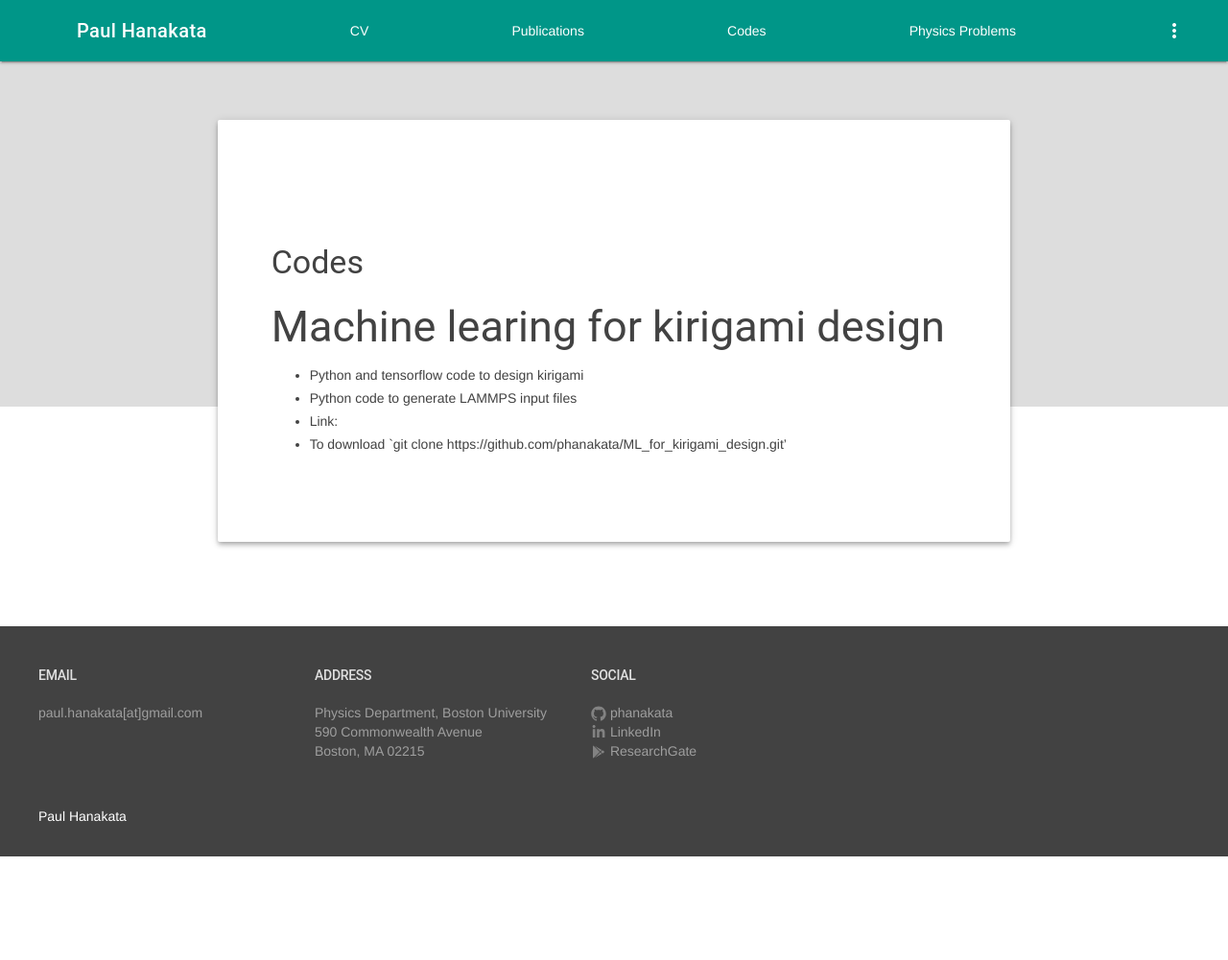
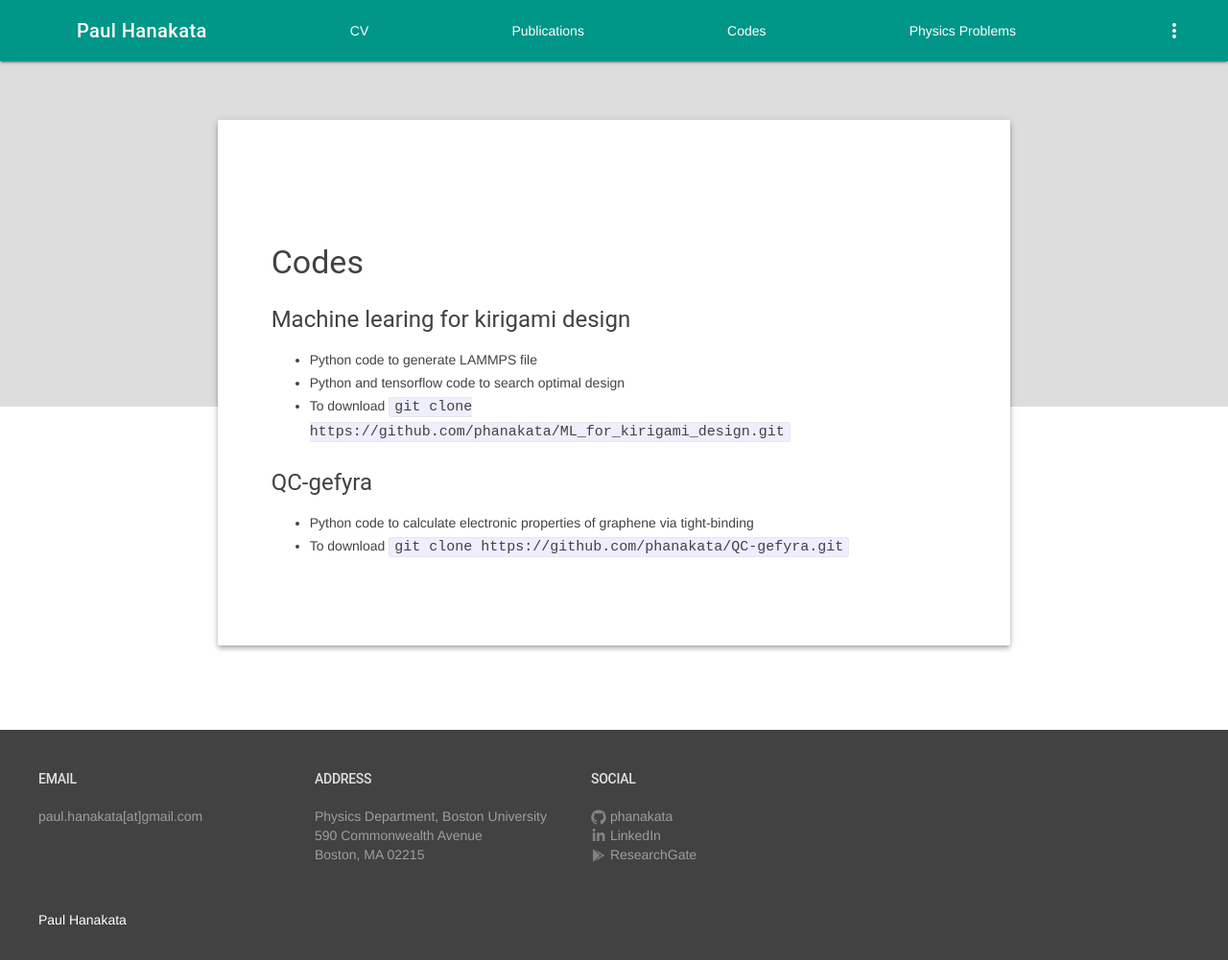
Before and after one commit to phanakata/phanakata.github.io, a Jekyll site: the page built from pages/Codes.md, in a window 1280 px wide. Shown: the whole page at 96% size. Built offline with Jekyll 4.4.1, drawn with Linux system fonts in a browser that asks for light colours; before the commit the page ends 900 px from its top, so only the background shows below that.

Commit message:
Update Codes.md
Add codes

```diff
--- a/pages/Codes.md
+++ b/pages/Codes.md
@@ -4,8 +4,11 @@ title: Codes
 permalink: /Codes/
 ---
 
-## Machine learing for kirigami design
-* Python and tensorflow code to design kirigami
-* Python code to generate LAMMPS input files
-* Link:
-* To download `git clone https://github.com/phanakata/ML_for_kirigami_design.git'
+#### Machine learing for kirigami design
+* Python code to generate LAMMPS file
+* Python and tensorflow code to search optimal design
+* To download `git clone https://github.com/phanakata/ML_for_kirigami_design.git`
+
+#### QC-gefyra
+* Python code to calculate electronic properties of graphene via tight-binding
+* To download `git clone https://github.com/phanakata/QC-gefyra.git`
```
